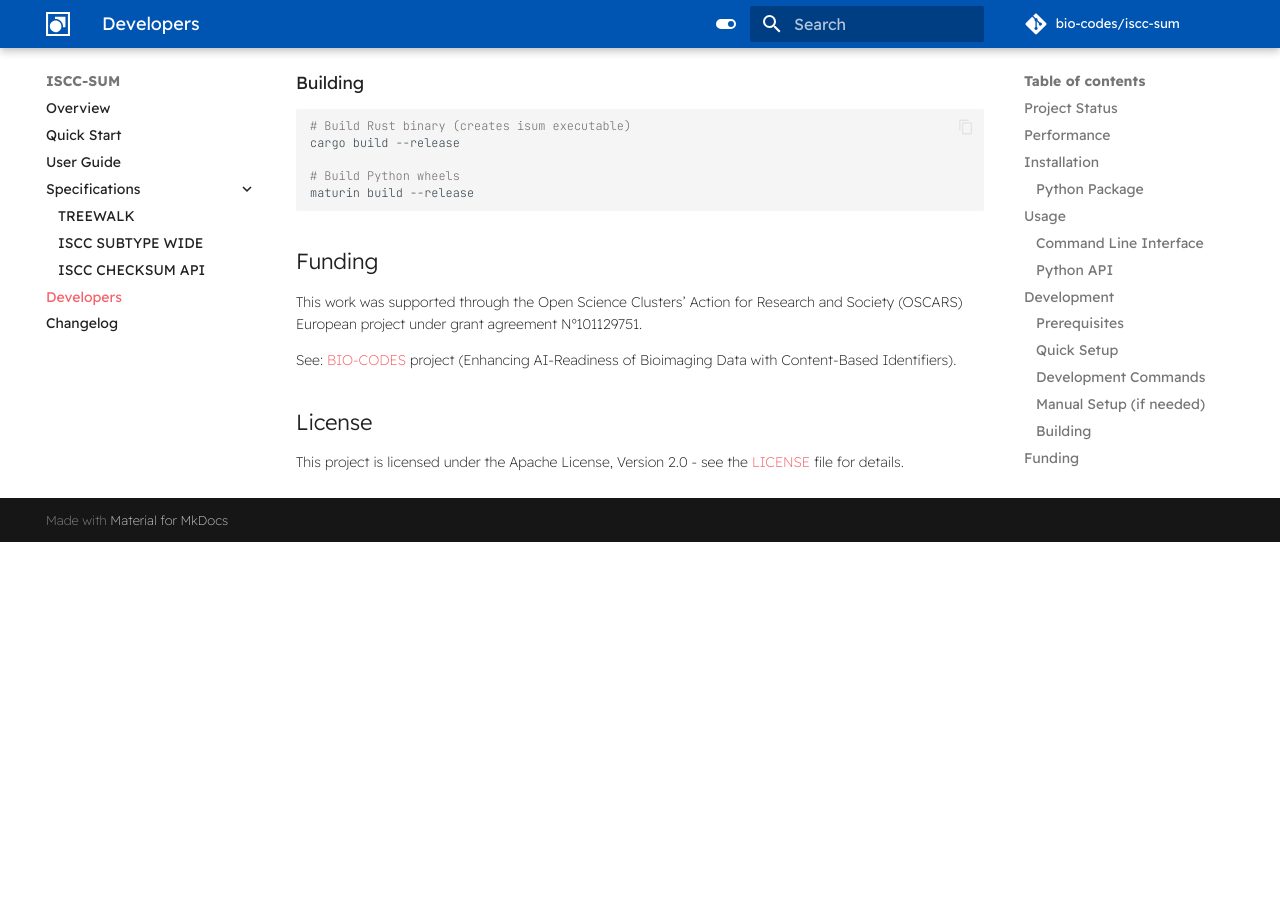
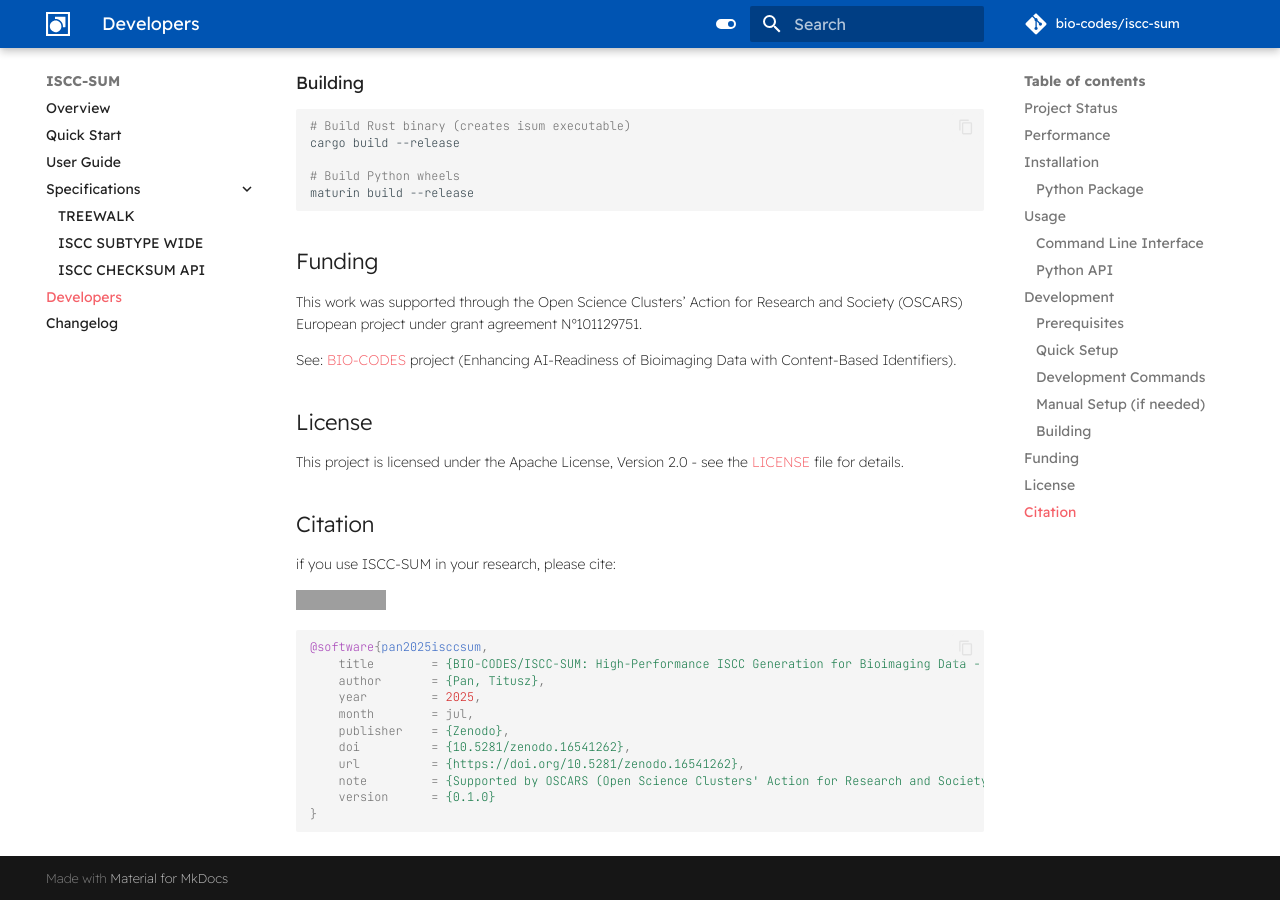
Before and after one commit to etzm/iscc-sum, an MkDocs documentation site: the page built from docs/developers.md, in a window 1280 px wide and 900 px high, scrolled down 4500 px. Built offline with MkDocs 1.6.1 and Material for MkDocs 9.7.7, drawn with Linux system fonts in a browser that asks for light colours; comment, search, counter and statistics services are not loaded; before the commit the page ends 5042 px from its top, so only the background shows below that; grey boxes are pictures that could not be loaded.

Commit message:
docs: add DOI, ORCID, and funding information to citation
- Add DOI badge and Zenodo link to README and developer docs
- Include author ORCID in CITATION.cff
- Add OSCARS funding information and grant number
- Provide complete BibTeX citation format
- Update ISCC hash after content changes

````diff
--- a/docs/developers.md
+++ b/docs/developers.md
@@ -3,6 +3,7 @@
 [![CI](https://github.com/bio-codes/iscc-sum/actions/workflows/ci.yml/badge.svg)](https://github.com/bio-codes/iscc-sum/actions/workflows/ci.yml)
 [![PyPI](https://img.shields.io/pypi/v/iscc-sum.svg)](https://pypi.org/project/iscc-sum/)
 [![Crates.io](https://img.shields.io/crates/v/iscc-sum.svg)](https://crates.io/crates/iscc-sum)
+[![DOI](https://zenodo.org/badge/DOI/10.5281/zenodo.16541262.svg)](https://doi.org/10.5281/zenodo.16541262)
 
 A blazing-fast ISCC Data-Code and Instance-Code hashing tool built in Rust with Python bindings. Delivers
 **50-130x faster** performance than reference implementations, processing data at over 1 GB/s.
@@ -270,3 +271,23 @@
 ## License
 
 This project is licensed under the Apache License, Version 2.0 - see the [LICENSE](LICENSE) file for details.
+
+## Citation
+
+if you use ISCC-SUM in your research, please cite:
+
+[![DOI](https://zenodo.org/badge/DOI/10.5281/zenodo.16541262.svg)](https://doi.org/10.5281/zenodo.16541262)
+
+```bibtex
+@software{pan2025isccsum,
+    title        = {BIO-CODES/ISCC-SUM: High-Performance ISCC Generation for Bioimaging Data - OSCARS Project},
+    author       = {Pan, Titusz},
+    year         = 2025,
+    month        = jul,
+    publisher    = {Zenodo},
+    doi          = {10.5281/zenodo.16541262},
+    url          = {https://doi.org/10.5281/zenodo.16541262},
+    note         = {Supported by OSCARS (Open Science Clusters' Action for Research and Society) under European Commission grant agreement Nº101129751},
+    version      = {0.1.0}
+}
+```
````
Also changed, not shown: README.md (+21 -0 lines), .iscc.json, 1 other file.
